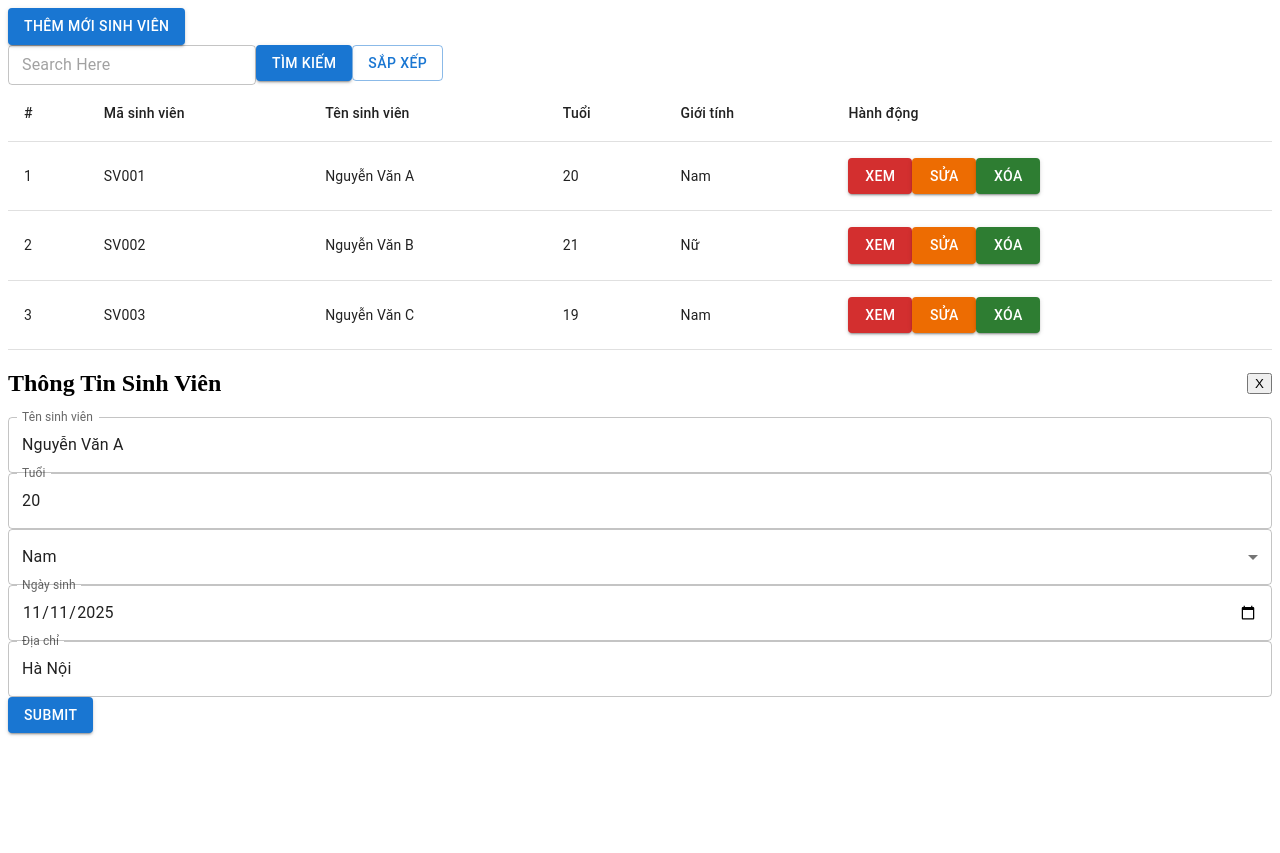
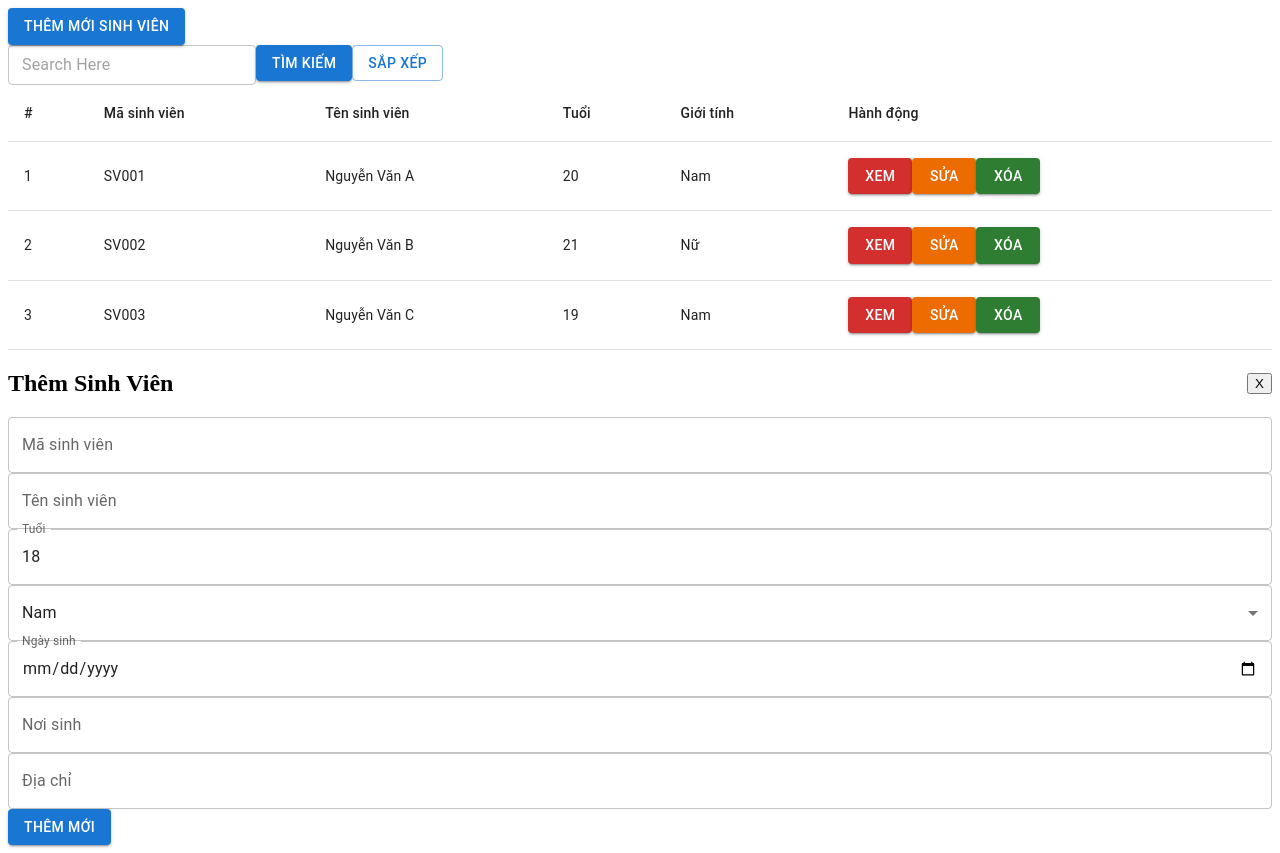
Before and after one commit to embedangyeunhathemattroi/PTIT_CNTT4_IT04_Session34s, a React (Vite) app in the folder Template_UI_Student_Management-main/: page / in a window 1280 px wide. Both pictures are taken after a click on the button "THÊM MỚI SINH VIÊN". Before the commit the page ends 800 px from the top, so only its background shows below. Built offline with nearby package versions, Linux system fonts and the light colour scheme.

Commit message:
Update StudentForm.tsx

```diff
--- a/Template_UI_Student_Management-main/src/components/StudentForm.tsx
+++ b/Template_UI_Student_Management-main/src/components/StudentForm.tsx
@@ -5,14 +5,15 @@ import {
   TextField,
   type SelectChangeEvent,
 } from "@mui/material";
-
 import React from "react";
 import type { Student } from "../utils/types";
+import { useDispatch, useSelector } from "react-redux";
 
 interface StudentFormProps {
   onSubmit: (student: Student) => void;
   toggle: string;
-  isShow: (key: string) => void;
+  isClose: (key: string) => void;
+  student?: Student | null; // thêm student vào props
 }
 
 type InputChangeEvent = React.ChangeEvent<
@@ -23,42 +24,129 @@ type FormChangeEvent = InputChangeEvent | SelectChangeEvent;
 const StudentForm: React.FC<StudentFormProps> = ({
   onSubmit,
   toggle,
-  isShow,
+  isClose,
+  student,
 }) => {
   const [form, setForm] = React.useState<Student>({
-    id: "SV001",
-    name: "Nguyễn Văn A",
-    age: 20,
+    id: "",
+    name: "",
+    age: 18,
     gender: "Nam",
-    birthday: "2025-11-11",
-    hometown: "Hà Nội",
-    address: "Hà Nội",
+    birthday: "",
+    hometown: "",
+    address: "",
   });
+
+  const [errors, setErrors] = React.useState<any>({});
+  const [editMode, setEditMode] = React.useState(false);
+
+  const inputRef = React.useRef<HTMLInputElement | null>(null);
+
+  const dispatch = useDispatch();
+  const students = useSelector((state: any) => state.students);
+
+  // Nếu có student từ props -> gán vào form (sửa)a
+  React.useEffect(() => {
+    if (student) {
+      setForm(student);
+      setEditMode(true);
+    } else {
+      setForm({
+        id: "",
+        name: "",
+        age: 18,
+        gender: "Nam",
+        birthday: "",
+        hometown: "",
+        address: "",
+      });
+      setEditMode(false);
+    }
+  }, [student]);
 
   const handleChange = (e: FormChangeEvent) => {
     const { name, value } = e.target;
     setForm({ ...form, [name]: value });
   };
 
+  const validate = (form: Student, students: Student[], editMode: boolean) => {
+    let newErrors: any = {};
+
+    if (!form.id.trim()) {
+      newErrors.id = "Mã sinh viên không được để trống";
+    } else if (
+      students.some((s) => s.id === form.id && (!editMode || s.id !== form.id))
+    ) {
+      newErrors.id = "Mã sinh viên đã tồn tại";
+    }
+
+    if (!form.name.trim()) {
+      newErrors.name = "Tên sinh viên không được để trống";
+    } else if (
+      students.some((s) => s.name === form.name && (!editMode || s.id !== form.id))
+    ) {
+      newErrors.name = "Tên sinh viên đã tồn tại";
+    }
+
+    if (!form.age || form.age <= 0) {
+      newErrors.age = "Tuổi phải lớn hơn 0";
+    }
+
+    if (!form.birthday) {
+      newErrors.birthday = "Ngày sinh không được để trống";
+    } else if (new Date(form.birthday) > new Date()) {
+      newErrors.birthday = "Ngày sinh không được trong tương lai";
+    }
+
+    if (!form.hometown.trim()) {
+      newErrors.hometown = "Nơi sinh không được để trống";
+    }
+
+    if (!form.address.trim()) {
+      newErrors.address = "Địa chỉ không được để trống";
+    }
+
+    return newErrors;
+  };
+
   const handleSubmit = () => {
-    if (!form.id || !form.name) return;
-    onSubmit(form);
+    const newErrors = validate(form, students, editMode);
+    setErrors(newErrors);
+
+    if (Object.keys(newErrors).length === 0) {
+      if (editMode) {
+        dispatch({ type: "EDIT", payload: form });
+      } else {
+        dispatch({ type: "ADD", payload: form });
+      }
+
+      // reset form
       setForm({
         id: "",
         name: "",
-      age: 0,
+        age: 18,
         gender: "Nam",
         birthday: "",
         hometown: "",
         address: "",
       });
+      setEditMode(false);
+
+      // đóng form
+      isClose("OFF");
+
+      // focus lại input
+      inputRef.current?.focus();
+    }
   };
+
   const handleClick = () => {
-    isShow("OFF");
+    isClose("OFF");
   };
+
   return (
     <>
-      {toggle == "ON" ? (
+      {toggle === "ON" ? (
         <div className="w-1/3 p-4 border rounded-xl shadow">
           <div
             style={{
@@ -67,7 +155,9 @@ const StudentForm: React.FC<StudentFormProps> = ({
               alignItems: "center",
             }}
           >
-            <h2 className="font-semibold mb-4">Thông Tin Sinh Viên</h2>
+            <h2 className="font-semibold mb-4">
+              {editMode ? "Sửa Thông Tin Sinh Viên" : "Thêm Sinh Viên"}
+            </h2>
             <button className="font-semibold mb-4" onClick={handleClick}>
               X
             </button>
@@ -75,21 +165,35 @@ const StudentForm: React.FC<StudentFormProps> = ({
 
           <div className="flex flex-col gap-4">
             <TextField
-            // error={false}
-              label="Tên sinh viên"
+              inputRef={inputRef}
+              label={errors.id ? errors.id : "Mã sinh viên"}
+              name="id"
+              value={form.id}
+              onChange={handleChange}
+              fullWidth
+              error={!!errors.id}
+              disabled={editMode} // khi sửa thì không cho đổi ID
+            />
+
+            <TextField
+              label={errors.name ? errors.name : "Tên sinh viên"}
               name="name"
               value={form.name}
               onChange={handleChange}
               fullWidth
+              error={!!errors.name}
             />
+
             <TextField
-              label="Tuổi"
+              label={errors.age ? errors.age : "Tuổi"}
               name="age"
               type="number"
               value={form.age}
               onChange={handleChange}
               fullWidth
+              error={!!errors.age}
             />
+
             <Select
               name="gender"
               value={form.gender}
@@ -99,30 +203,42 @@ const StudentForm: React.FC<StudentFormProps> = ({
               <MenuItem value="Nam">Nam</MenuItem>
               <MenuItem value="Nữ">Nữ</MenuItem>
             </Select>
+
             <TextField
               type="date"
-              label="Ngày sinh"
+              label={errors.birthday ? errors.birthday : "Ngày sinh"}
               name="birthday"
               value={form.birthday}
               onChange={handleChange}
               fullWidth
               InputLabelProps={{ shrink: true }}
+              error={!!errors.birthday}
             />
+
             <TextField
-              label="Địa chỉ"
+              label={errors.hometown ? errors.hometown : "Nơi sinh"}
+              name="hometown"
+              value={form.hometown}
+              onChange={handleChange}
+              fullWidth
+              error={!!errors.hometown}
+            />
+
+            <TextField
+              label={errors.address ? errors.address : "Địa chỉ"}
               name="address"
               value={form.address}
               onChange={handleChange}
               fullWidth
+              error={!!errors.address}
             />
+
             <Button variant="contained" color="primary" onClick={handleSubmit}>
-              Submit
+              {editMode ? "Cập nhật" : "Thêm mới"}
             </Button>
           </div>
         </div>
-      ) : (
-        ""
-      )}
+      ) : null}
     </>
   );
 };
```
Lines whose indentation alone changed are shown as unchanged.
